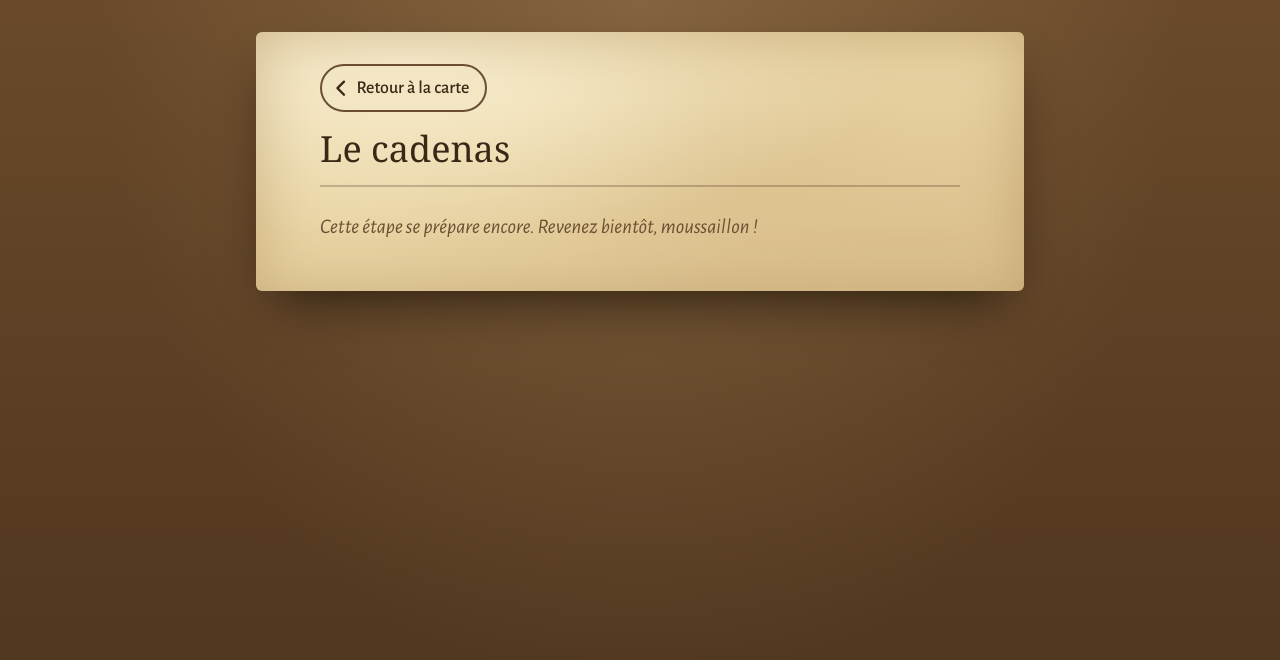
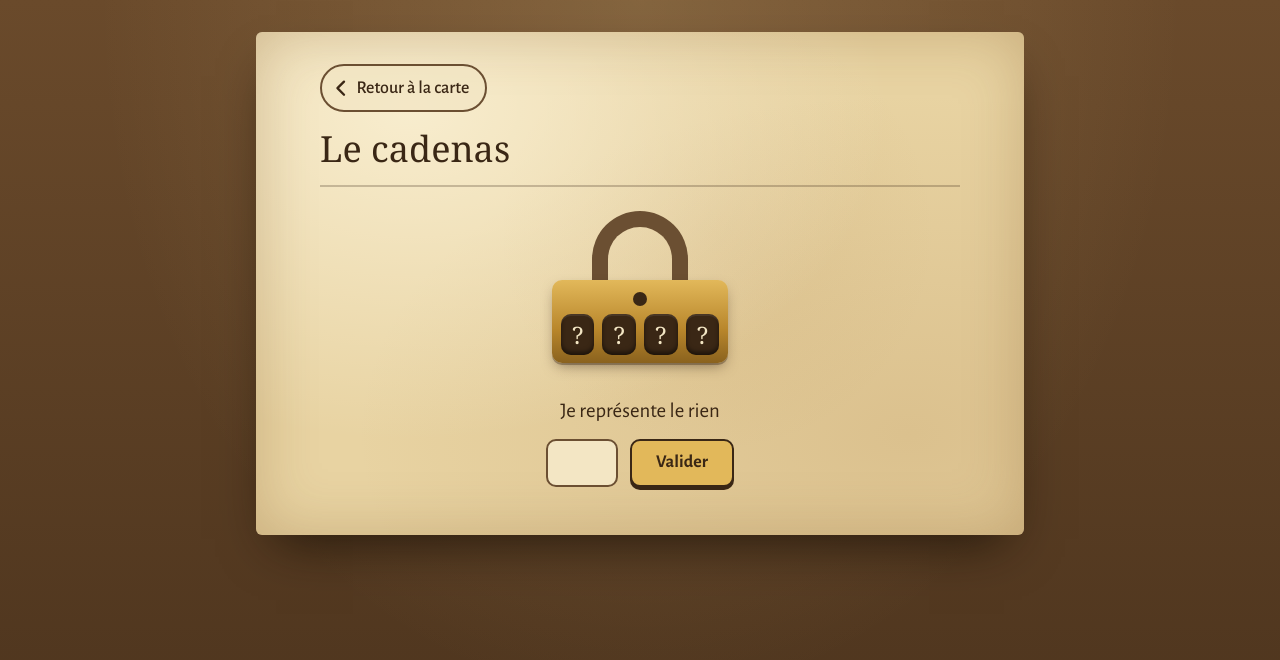
Before and after one commit to mgarnier-home/potixx, an Angular app: page / in a window 1280 px wide. Both pictures are taken after a click on the button "Le cadenas". Shown: the top 660 px of the page. Built offline with nearby package versions, Linux system fonts and the light colour scheme; a web font is replaced by a local one.

Commit message:
feat: énigme du cadenas

```diff
--- a/src/app/app.html
+++ b/src/app/app.html
@@ -1,7 +1,10 @@
 @if (openStep(); as step) {
   <app-riddle-panel [title]="stepLabel(step)" (closed)="backToMap()">
-    <!-- Chaque tâche 8 à 12 ajoute ici un @case avec son composant, branché sur (solved)="backToMap()". -->
+    <!-- Chaque tâche 9 à 12 ajoute ici un @case avec son composant, branché sur (solved)="backToMap()". -->
     @switch (step) {
+      @case ('padlock') {
+        <app-padlock-riddle (solved)="backToMap()" />
+      }
       @default {
         <p class="coming-soon">Cette étape se prépare encore. Revenez bientôt, moussaillon !</p>
       }
--- a/src/app/app.ts
+++ b/src/app/app.ts
@@ -1,6 +1,7 @@
 import { ChangeDetectionStrategy, Component, signal } from '@angular/core';
 import { MAP } from './hunt/hunt-content';
 import type { StepId } from './hunt/hunt-content';
+import { PadlockRiddle } from './hunt/padlock-riddle/padlock-riddle';
 import { RiddlePanel } from './hunt/shared/riddle-panel/riddle-panel';
 import { TreasureMap } from './hunt/treasure-map/treasure-map';
 
@@ -10,7 +11,7 @@ import { TreasureMap } from './hunt/treasure-map/treasure-map';
  */
 @Component({
   selector: 'app-root',
-  imports: [RiddlePanel, TreasureMap],
+  imports: [RiddlePanel, TreasureMap, PadlockRiddle],
   templateUrl: './app.html',
   styleUrl: './app.scss',
   changeDetection: ChangeDetectionStrategy.OnPush,
--- /dev/null
+++ b/src/app/hunt/padlock-riddle/padlock-riddle.html
@@ -0,0 +1,44 @@
+<div class="padlock-riddle">
+  <div class="padlock" [class.solved]="isSolved()" aria-hidden="true">
+    <div class="shackle"></div>
+    <div class="body">
+      <div class="keyhole"></div>
+      <div class="dials">
+        @for (index of digitIndexes; track index) {
+          <span class="dial" [attr.data-testid]="'padlock-digit-' + index">{{
+            digitValue(index)
+          }}</span>
+        }
+      </div>
+    </div>
+  </div>
+
+  @if (!isSolved()) {
+    <form class="answer-form" (submit)="submit($event)">
+      <p class="question" data-testid="padlock-question" id="padlock-question">
+        {{ currentQuestion() }}
+      </p>
+      <div class="answer-row">
+        <input
+          class="answer-input"
+          data-testid="padlock-input"
+          type="text"
+          inputmode="numeric"
+          maxlength="1"
+          autocomplete="off"
+          aria-labelledby="padlock-question"
+          [value]="answer()"
+          (input)="onAnswerInput($any($event.target).value)"
+        />
+        <button type="submit" class="button-primary" data-testid="padlock-submit">Valider</button>
+      </div>
+      @if (errorMessage(); as message) {
+        <p class="error" data-testid="padlock-error" role="alert">{{ message }}</p>
+      }
+    </form>
+
+    <app-skip-button [visible]="skipVisible()" (skipped)="onSkip()" />
+  } @else {
+    <p class="solved-message">Le cadenas s'ouvre... 0-4-2-7, comme un certain mois d'avril !</p>
+  }
+</div>
--- /dev/null
+++ b/src/app/hunt/padlock-riddle/padlock-riddle.scss
@@ -0,0 +1,141 @@
+:host {
+  display: block;
+}
+
+.padlock-riddle {
+  display: flex;
+  flex-direction: column;
+  align-items: center;
+  gap: var(--space-6);
+}
+
+/*
+ * Le cadenas : une anse (shackle) en U et un corps de laiton portant les 4 molettes gravées.
+ * Résolu, l'anse pivote et se soulève pour simuler l'ouverture ; la transition (et non une
+ * animation @keyframes) profite directement de la règle globale `prefers-reduced-motion` qui
+ * réduit `transition-duration` à quasi zéro dans `styles.scss`.
+ */
+.padlock {
+  position: relative;
+  width: 11rem;
+  height: 9.5rem;
+}
+
+.shackle {
+  position: absolute;
+  top: 0;
+  left: 50%;
+  width: 6rem;
+  height: 5.5rem;
+  border: 1rem solid var(--color-ink-soft);
+  border-bottom: none;
+  border-radius: 3rem 3rem 0 0;
+  background: transparent;
+  transform: translateX(-50%);
+  transform-origin: top left;
+  transition: transform 1.4s cubic-bezier(0.34, 1.56, 0.64, 1);
+}
+
+.body {
+  position: absolute;
+  bottom: 0;
+  left: 0;
+  display: flex;
+  flex-direction: column;
+  align-items: center;
+  gap: var(--space-2);
+  width: 100%;
+  padding: var(--space-3) var(--space-2) var(--space-2);
+  border-radius: var(--radius-control);
+  background: linear-gradient(180deg, var(--color-gold-light), var(--color-gold) 60%, #8a621e);
+  box-shadow: var(--shadow-seal);
+}
+
+.keyhole {
+  width: 0.85rem;
+  height: 0.85rem;
+  border-radius: var(--radius-round);
+  background: var(--color-ink);
+
+  &::after {
+    content: '';
+    display: block;
+    width: 0.32rem;
+    height: 0.6rem;
+    margin: 0 auto;
+    background: var(--color-ink);
+    clip-path: polygon(50% 0, 100% 100%, 0 100%);
+    transform: translateY(0.1rem);
+  }
+}
+
+.dials {
+  display: flex;
+  gap: var(--space-2);
+}
+
+.dial {
+  display: grid;
+  place-items: center;
+  width: 2.1rem;
+  height: 2.6rem;
+  border-radius: var(--radius-control);
+  background: var(--color-ink);
+  box-shadow:
+    inset 0 2px 0 rgb(255 255 255 / 0.08),
+    inset 0 -3px 4px rgb(0 0 0 / 0.5);
+  font-family: var(--font-display);
+  font-size: 1.5rem;
+  color: var(--color-parchment-light);
+}
+
+/* Résolu : l'anse se soulève et pivote pour laisser croire à un cadenas déverrouillé. */
+.padlock.solved .shackle {
+  transform: translateX(-78%) rotate(-28deg);
+}
+
+.padlock.solved .dial {
+  color: var(--color-gold-light);
+}
+
+.answer-form {
+  display: flex;
+  flex-direction: column;
+  align-items: center;
+  gap: var(--space-3);
+  width: 100%;
+  max-width: 24rem;
+  text-align: center;
+}
+
+.question {
+  font-size: var(--font-size-lead);
+}
+
+.answer-row {
+  display: flex;
+  gap: var(--space-3);
+}
+
+.answer-input {
+  width: 4.5rem;
+  min-height: var(--touch-target);
+  border: 2px solid var(--color-ink-soft);
+  border-radius: var(--radius-control);
+  background: var(--color-parchment-light);
+  text-align: center;
+  font-size: var(--font-size-title);
+}
+
+.error {
+  color: var(--color-treasure-dark);
+  font-weight: 700;
+}
+
+.solved-message {
+  max-width: 24rem;
+  text-align: center;
+  font-size: var(--font-size-lead);
+  font-style: italic;
+  color: var(--color-ink-soft);
+}
--- /dev/null
+++ b/src/app/hunt/padlock-riddle/padlock-riddle.ts
@@ -0,0 +1,110 @@
+import {
+  ChangeDetectionStrategy,
+  Component,
+  computed,
+  inject,
+  output,
+  signal,
+} from '@angular/core';
+import { PADLOCK_RIDDLES } from '../hunt-content';
+import { HuntProgressService } from '../hunt-progress.service';
+import { SkipButton } from '../shared/skip-button/skip-button';
+
+/** Durée de l'animation d'ouverture du cadenas (spec : ≤ 1,5 s). */
+const OPENING_ANIMATION_MS = 1400;
+
+/** Index des quatre molettes du cadenas, pour l'itération dans le gabarit. */
+const DIGIT_INDEXES = [0, 1, 2, 3] as const;
+
+/** Vrai si le visiteur a demandé de réduire les animations (faux si l'API est indisponible). */
+function prefersReducedMotion(): boolean {
+  return (
+    typeof window !== 'undefined' &&
+    typeof window.matchMedia === 'function' &&
+    window.matchMedia('(prefers-reduced-motion: reduce)').matches
+  );
+}
+
+/**
+ * Énigme 1 — le cadenas (spec §4.3). Quatre mini-énigmes s'affichent l'une après l'autre ; chaque
+ * bonne réponse révèle un chiffre. Une fois les quatre chiffres trouvés, le cadenas s'ouvre
+ * (animation) puis `solved` est émis. Ouvert alors qu'il est déjà résolu, il affiche directement
+ * le cadenas ouvert 0-4-2-7 sans rien émettre (spec §4.2 : une énigme résolue reste consultable).
+ */
+@Component({
+  selector: 'app-padlock-riddle',
+  imports: [SkipButton],
+  templateUrl: './padlock-riddle.html',
+  styleUrl: './padlock-riddle.scss',
+  changeDetection: ChangeDetectionStrategy.OnPush,
+})
+export class PadlockRiddle {
+  private readonly progress = inject(HuntProgressService);
+
+  /** Émis une fois le cadenas ouvert (jamais si déjà résolu à l'ouverture de l'écran). */
+  readonly solved = output<void>();
+
+  /** Vrai si le cadenas était déjà résolu quand l'écran s'est ouvert : pas d'animation, pas d'émission. */
+  private readonly alreadySolvedOnOpen = this.progress.progress().padlock.solved;
+
+  protected readonly digitIndexes = DIGIT_INDEXES;
+  protected readonly answer = signal('');
+  protected readonly errorMessage = signal<string | null>(null);
+  protected readonly opening = signal(false);
+
+  protected readonly padlock = computed(() => this.progress.progress().padlock);
+  protected readonly isSolved = computed(() => this.padlock().solved);
+  protected readonly currentQuestion = computed(() => {
+    const state = this.padlock();
+    return state.solved ? null : PADLOCK_RIDDLES[state.digitIndex].question;
+  });
+  protected readonly skipVisible = computed(() => this.progress.canSkip('padlock'));
+
+  /** Chiffre affiché sur une molette : révélé si déjà trouvé (ou cadenas résolu), sinon « ? ». */
+  protected digitValue(index: number): string {
+    const state = this.padlock();
+    return state.solved || index < state.digitIndex ? PADLOCK_RIDDLES[index].answer : '?';
+  }
+
+  protected onAnswerInput(value: string): void {
+    this.answer.set(value);
+  }
+
+  protected submit(event: Event): void {
+    event.preventDefault();
+    const value = this.answer();
+    if (value === '') {
+      return;
+    }
+
+    const correct = this.progress.answerPadlockDigit(value);
+    this.answer.set('');
+
+    if (correct) {
+      this.errorMessage.set(null);
+      this.maybeStartOpening();
+    } else {
+      this.errorMessage.set("Ce n'est pas la bonne réponse, essaie encore !");
+    }
+  }
+
+  protected onSkip(): void {
+    this.progress.skip('padlock');
+    this.errorMessage.set(null);
+    this.maybeStartOpening();
+  }
+
+  /** Lance l'animation d'ouverture si ce chiffre vient de résoudre le cadenas (pas au chargement). */
+  private maybeStartOpening(): void {
+    if (this.alreadySolvedOnOpen || this.opening() || !this.padlock().solved) {
+      return;
+    }
+
+    this.opening.set(true);
+    const duration = prefersReducedMotion() ? 0 : OPENING_ANIMATION_MS;
+    setTimeout(() => {
+      this.opening.set(false);
+      this.solved.emit();
+    }, duration);
+  }
+}
```
Also changed, not shown: 1 other file (tests, documents, lock files or other folders).
